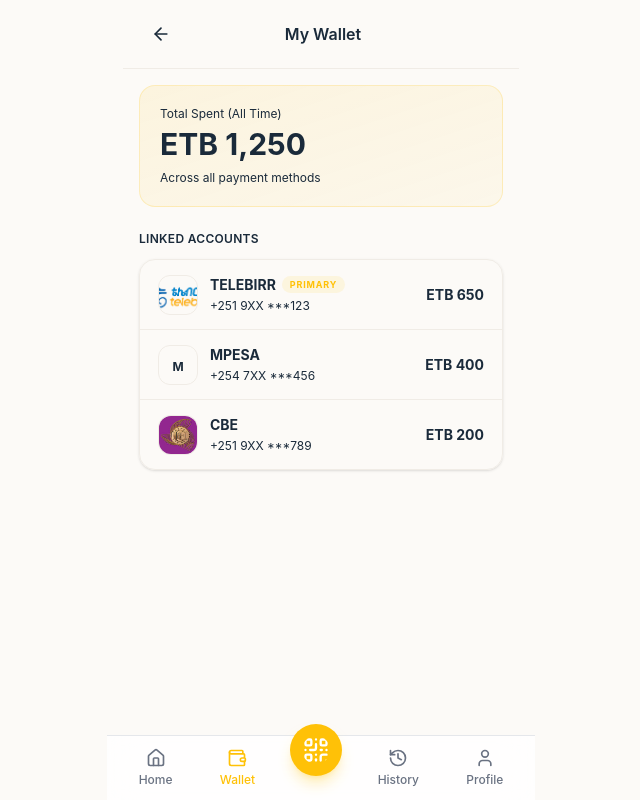
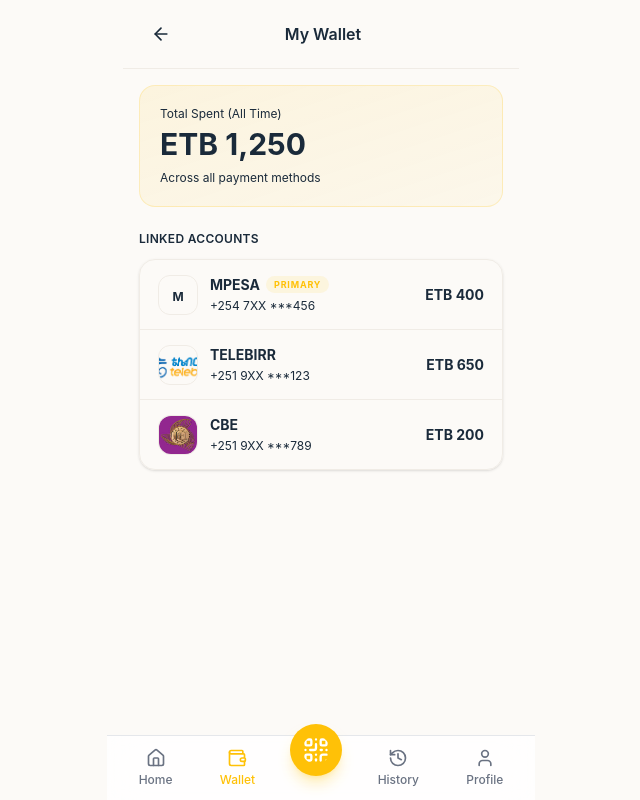
Before and after one commit to Natty-7r/taxipay-consumer, a Next.js app: page /wallet in a window 1280 px wide. Shown: the whole page, without its empty margins (319-959 px from the left). Built offline with nearby package versions, Linux system fonts and the light colour scheme.

Commit message:
make mpesa primary

```diff
--- a/src/data/mock/user.mock.ts
+++ b/src/data/mock/user.mock.ts
@@ -27,20 +27,21 @@
 };
 
 export const mockLinkedAccounts: MockLinkedAccount[] = [
-  {
-    provider: 'TELEBIRR',
-    phoneNumber: '+251 9XX XXX123',
-    maskedNumber: '+251 9XX ***123',
-    spent: 650,
-    isPrimary: true,
-  },
+
   {
     provider: 'MPESA',
     phoneNumber: '+254 7XX XXX456',
     maskedNumber: '+254 7XX ***456',
     spent: 400,
+    isPrimary: true,
+    linkedDate: 'Jan 2024',
+  },
+    {
+    provider: 'TELEBIRR',
+    phoneNumber: '+251 9XX XXX123',
+    maskedNumber: '+251 9XX ***123',
+    spent: 650,
     isPrimary: false,
-    linkedDate: 'Jan 2024',
   },
   {
     provider: 'CBE',
```
